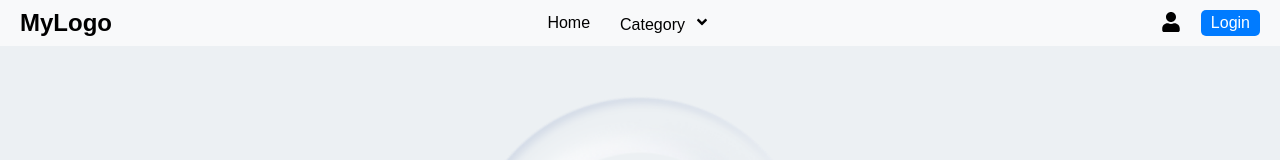
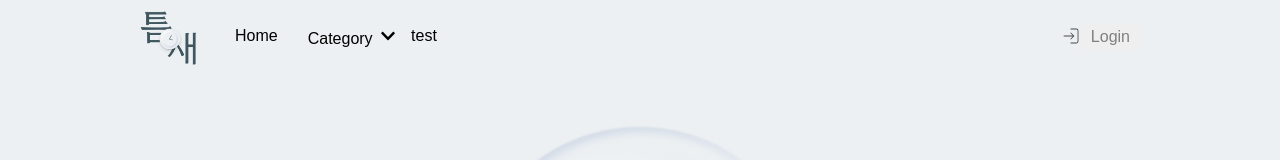
Before and after one commit to minukhan/Blog_frontend, a React (Vite) app: page / in a window 1280 px wide. Shown: the top 160 px of the page. Built offline with nearby package versions, Linux system fonts and the light colour scheme; a web font is replaced by a local one; what @radix-ui/themes would draw is missing.

Commit message:
[markup] header

```diff
--- a/src/components/common/Header.jsx
+++ b/src/components/common/Header.jsx
@@ -1,17 +1,22 @@
+import * as S from "../../styles/common/Header.style";
+import { CiLogin } from "react-icons/ci";
+import { FiSettings } from "react-icons/fi";
+import { FaRegUserCircle } from "react-icons/fa";
+import useAuth from "../../hooks/useAuth";
 import { useState } from "react";
-import * as S from "../../styles/common/Header.style";
-import { FaUser, FaShoppingCart, FaAngleDown, FaBell } from "react-icons/fa";
 function Header() {
-  const [isLoggedIn, setIsLoggedIn] = useState(false);
+  // const { loggedIn } = useAuth();
+  const [loggedIn, setLoggedIn] = useState(false);
 
   const toggleLogin = () => {
-    setIsLoggedIn(!isLoggedIn);
+    setLoggedIn((prev) => !prev);
   };
 
   return (
     <S.HeaderContainer>
-      <S.Logo>MyLogo</S.Logo>
-
+      <S.LeftSection>
+        {/* <S.Logo src="/logo.png" alt="logo" /> */}
+        <S.Logo src="/tmp.png" alt="logo" />
         <S.NavLinks>
           <S.NavItem>Home</S.NavItem>
           <S.NavItem>
@@ -22,26 +27,28 @@ function Header() {
               <li>Subcategory 3</li>
             </S.DropdownMenu>
           </S.NavItem>
+          <div style={{ cursor: "pointer" }} onClick={toggleLogin}>
+            test
+          </div>
         </S.NavLinks>
+      </S.LeftSection>
 
       <S.IconsWrapper>
-        {isLoggedIn ? (
+        {loggedIn ? (
           <>
             <S.Icon>
-              <FaShoppingCart size={20} />
+              <FiSettings size={20} />
             </S.Icon>
             <S.Icon>
-              <FaBell size={20} />
+              <FaRegUserCircle size={20} />
             </S.Icon>
           </>
         ) : (
           <>
             <S.Icon>
-              <FaUser size={20} />
+              <CiLogin size={20} />
             </S.Icon>
-            <S.LoginButton onClick={toggleLogin}>
-              {isLoggedIn ? "Logout" : "Login"}
-            </S.LoginButton>
+            <S.LoginButton onClick={toggleLogin}>Login</S.LoginButton>
           </>
         )}
       </S.IconsWrapper>
--- a/src/styles/common/Header.style.js
+++ b/src/styles/common/Header.style.js
@@ -1,22 +1,25 @@
 import styled from "styled-components";
-import { FaUser, FaShoppingCart, FaAngleDown, FaBell } from "react-icons/fa";
+import { FaChevronDown } from "react-icons/fa";
 
 export const HeaderContainer = styled.header`
   display: flex;
   justify-content: space-between;
   align-items: center;
-  padding: 10px 20px;
-  background-color: #f8f9fa;
+  padding: 10px 30px;
+  max-width: 1000px;
+  margin: 0 auto;
 `;
-
-export const Logo = styled.div`
-  font-size: 24px;
-  font-weight: bold;
+export const LeftSection = styled.div`
+  display: flex;
+  align-items: center;
+`;
+export const Logo = styled.img`
+  width: 60px;
+  margin-right: 20px;
 `;
 
 export const NavLinks = styled.nav`
   display: flex;
-  align-items: center;
 `;
 
 export const NavItem = styled.div`
@@ -29,8 +32,8 @@ export const NavItem = styled.div`
   }
 `;
 
-export const DropdownIcon = styled(FaAngleDown)`
-  margin-left: 5px;
+export const DropdownIcon = styled(FaChevronDown)`
+  margin-left: 3px;
 `;
 
 export const DropdownMenu = styled.ul`
@@ -38,18 +41,21 @@ export const DropdownMenu = styled.ul`
   position: absolute;
   top: 100%;
   left: 0;
-  background-color: white;
-  box-shadow: 0 8px 16px rgba(0, 0, 0, 0.1);
+  border-radius: var(--border-radius);
+  box-shadow: 6px 6px 10px rgba(0, 0, 0, 0.1),
+    3px 3px 10px rgba(255, 255, 255, 0.8) inset;
   list-style: none;
   padding: 10px 0;
   margin: 0;
-  width: 150px;
+  width: 120px;
 
   li {
+    font-size: 14px;
     padding: 10px;
     cursor: pointer;
+    border-bottom: 1px solid #999999;
     &:hover {
-      background-color: #f1f1f1;
+      opacity: 0.7;
     }
   }
 `;
@@ -60,16 +66,14 @@ export const IconsWrapper = styled.div`
 `;
 
 export const Icon = styled.div`
-  margin-left: 15px;
+  margin-left: 20px;
   cursor: pointer;
+  opacity: 0.7;
 `;
 
 export const LoginButton = styled.button`
-  margin-left: 20px;
   padding: 5px 10px;
-  background-color: #007bff;
-  color: white;
+  color: gray;
   border: none;
   border-radius: 5px;
-  cursor: pointer;
 `;
```
Also changed, not shown: src/styles/modal/PlaylistItem.style.js (+0 -9 lines), public/tmp.png (added). Lines whose indentation alone changed are shown as unchanged.
